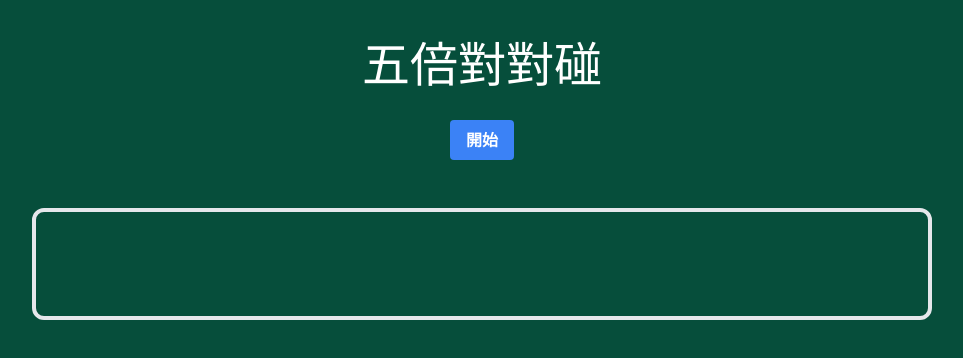
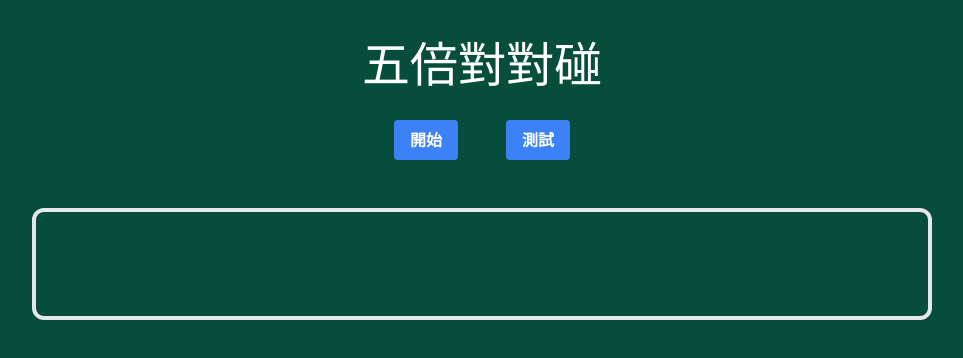
Before and after one commit to kurotanshi/5xruby-vue-202308-quiz-2, a Vue app: page /match-game in a window 1280 px wide. Shown: the top 358 px of the page, without its empty margins (158-1121 px from the left). Built offline with nearby package versions, Linux system fonts and the light colour scheme.

Commit message:
component card

```diff
--- /dev/null
+++ b/src/views/MatchGame/Card.vue
@@ -0,0 +1,107 @@
+<script setup>
+
+import { ref, watch } from 'vue';
+
+const props = defineProps({
+    source: Array,
+});
+
+const cards = ref(props.source);
+const openedCard = ref([]);
+const isMatchedCards = ref(0);
+
+watch(() => props.source, val => {
+    cards.value = val;
+})
+
+const emit = defineEmits(['click', 'resetGame']);
+//const emit = defineEmits(['click']);
+
+const onClick = function (event) {
+    emit('click', event);
+
+}
+
+const clickHandler = (n, idx) => {
+    openedCard.value.push(idx); //將目前開啟的卡片的index 存入
+    //console.log(n);
+
+
+    // 一秒後將 openedCard 清空 (牌面覆蓋回去)
+    window.setTimeout(() => {
+        if (openedCard.value.length == 2) {
+            if (cards.value[openedCard.value[0]] === cards.value[openedCard.value[1]]) {
+                console.log('找到了');
+                //cards.value.find(cards.value[openedCard.value[0]])
+                cards.value[openedCard.value[0]] = -1;
+                isMatchedCards.value++;
+                cards.value[openedCard.value[1]] = -1;
+                isMatchedCards.value++;
+                if (isMatchedCards.value === cards.value.length) {
+                    let result = confirm('恭喜破關，再來一局？');
+                    //if (result) gameInit();
+                    if (result) reset();
+                }
+            }
+
+        }
+        openedCard.value = [];
+    }, 2000);
+}
+
+const reset = (isReset) => {
+    openedCard.value = [];
+    isMatchedCards.value = 0;
+    //console.log('reset');
+
+    emit('resetGame', isReset);
+
+    //props.resetGame.value();
+}
+
+</script>
+
+<template>
+    <div class="bg-emerald-900 h-[100vh] w-full top-0 left-0 z-10 absolute">
+
+        <div class="my-10 text-white text-center ">
+            <div class="mb-8 text-5xl">五倍對對碰</div>
+            <!-- <button @click="gameInit"
+                class="rounded font-bold bg-blue-500 mx-6 text-white py-2 px-4 hover:bg-blue-700">開始</button> -->
+            <button @click="onClick($event)"
+                class="rounded font-bold bg-blue-500 mx-6 text-white py-2 px-4 hover:bg-blue-700">開始</button>
+            <button @click="reset(true)"
+                class="rounded font-bold bg-blue-500 mx-6 text-white py-2 px-4 hover:bg-blue-700">測試</button>
+        </div>
+
+        <div class="rounded-xl mx-auto border-4 mt-12 grid grid-flow-col p-10 w-[900px] gap-2 grid-rows-4">
+
+            <div v-for="(n, idx) in cards" class="flip-card" :class="{
+                'open': openedCard.includes(idx)
+            }" @click="clickHandler(n, idx)">
+                <div class="flip-card-inner" v-if="cards[idx] > 0">
+                    {{ idx + ',' + cards[idx] }}
+                    <div class="flip-card-front"></div>
+                    <div class="flip-card-back">
+                        <img :src="`./img/cat-0${n}.jpg`" alt="">
+                    </div>
+                </div>
+            </div>
+
+            <!-- <div v-for="(n, idx) in cards" class="flip-card" :class="{
+                'open': openedCard.includes(idx)
+            }" @click="clickHandler(n, idx)">
+                <div class="flip-card-inner" v-if="cards[idx] > 0">
+                    {{ idx + ',' + cards[idx] }}
+                    <div class="flip-card-front"></div>
+                    <div class="flip-card-back">
+                        <img :src="`./img/cat-0${n}.jpg`" alt="">
+                    </div>
+                </div>
+            </div> -->
+
+        </div>
+    </div>
+</template>
+
+<style scoped src="./MatchGame.css"></style>
--- a/src/views/MatchGame/MatchGame.vue
+++ b/src/views/MatchGame/MatchGame.vue
@@ -1,5 +1,6 @@
 <script setup>
 import { ref } from 'vue';
+import Card from './Card.vue'
 
 // 試完成以下功能：
 //  1. 點擊卡片，卡片會翻開 (已完成)
@@ -9,7 +10,7 @@ import { ref } from 'vue';
 //  5. 將卡片獨立抽出為 Card.vue 元件
 
 const cards = ref([]);
-const openedCard = ref([]);
+//const openedCard = ref([]);
 const isMatchedCards = ref(0);
 
 // 遊戲初始化，洗牌
@@ -17,62 +18,52 @@ const gameInit = () => {
   const numArr = [...new Array(16).keys()].map(i => ++i);
   numArr.sort(() => Math.random() - 0.5);
   cards.value = numArr.map(d => (d % 8) + 1);
-  openedCard.value = [];
+  //openedCard.value = [];
   isMatchedCards.value = 0;
 }
 
-const clickHandler = (n, idx) => {
-  openedCard.value.push(idx); //將目前開啟的卡片的index 存入
-  //console.log(n);
+// const clickHandler = (n, idx) => {
+//   openedCard.value.push(idx); //將目前開啟的卡片的index 存入
+//   //console.log(n);
 
 
-  // 一秒後將 openedCard 清空 (牌面覆蓋回去)
-  window.setTimeout(() => {
-    if (openedCard.value.length == 2) {
-      if (cards.value[openedCard.value[0]] === cards.value[openedCard.value[1]]) {
-        console.log('找到了');
-        //cards.value.find(cards.value[openedCard.value[0]])
-        cards.value[openedCard.value[0]] = -1;
-        isMatchedCards.value++;
-        cards.value[openedCard.value[1]] = -1;
-        isMatchedCards.value++;
-        if(isMatchedCards.value === cards.value.length){
-          let result = confirm('恭喜破關，再來一局？');
-          if(result) gameInit();
-        }
-      }
+//   // 一秒後將 openedCard 清空 (牌面覆蓋回去)
+//   window.setTimeout(() => {
+//     if (openedCard.value.length == 2) {
+//       if (cards.value[openedCard.value[0]] === cards.value[openedCard.value[1]]) {
+//         console.log('找到了');
+//         //cards.value.find(cards.value[openedCard.value[0]])
+//         cards.value[openedCard.value[0]] = -1;
+//         isMatchedCards.value++;
+//         cards.value[openedCard.value[1]] = -1;
+//         isMatchedCards.value++;
+//         if(isMatchedCards.value === cards.value.length){
+//           let result = confirm('恭喜破關，再來一局？');
+//           if(result) gameInit();
+//         }
+//       }
 
-    }
-    openedCard.value = [];
-  }, 2000);
+//     }
+//     openedCard.value = [];
+//   }, 2000);
+// }
+
+
+const clickHandlerByStart = function(event){
+  //alert('click');
+  gameInit()
 }
+
+const resetGameHandler = (isReset) => {
+  if(isReset !== 'undefined' && isReset){
+    //gameInit();
+    console.log('parents reset');
+  }
+}
+
 </script>
 
 <template>
-  <div class="bg-emerald-900 h-[100vh] w-full top-0 left-0 z-10 absolute">
-
-    <div class="my-10 text-white text-center ">
-      <div class="mb-8 text-5xl">五倍對對碰</div>
-      <button @click="gameInit"
-        class="rounded font-bold bg-blue-500 mx-6 text-white py-2 px-4 hover:bg-blue-700">開始</button>
-    </div>
-
-    <div class="rounded-xl mx-auto border-4 mt-12 grid grid-flow-col p-10 w-[900px] gap-2 grid-rows-4">
-
-      <div v-for="(n, idx) in cards" class="flip-card" :class="{
-        'open': openedCard.includes(idx)
-      }" @click="clickHandler(n, idx)">
-        <div class="flip-card-inner" v-if="cards[idx] > 0">
-          {{ idx + ',' + cards[idx] }}
-          <div class="flip-card-front"></div>
-          <div class="flip-card-back">
-            <img :src="`./img/cat-0${n}.jpg`" alt="">
-          </div>
-        </div>
-      </div>
-
-    </div>
-  </div>
+  <input type="button" value="測試">
+  <Card @click="clickHandlerByStart($event)" :source="cards" @resetGame="resetGameHandler(isReset)"/>
 </template>
-
-<style scoped src="./MatchGame.css"></style>
```
